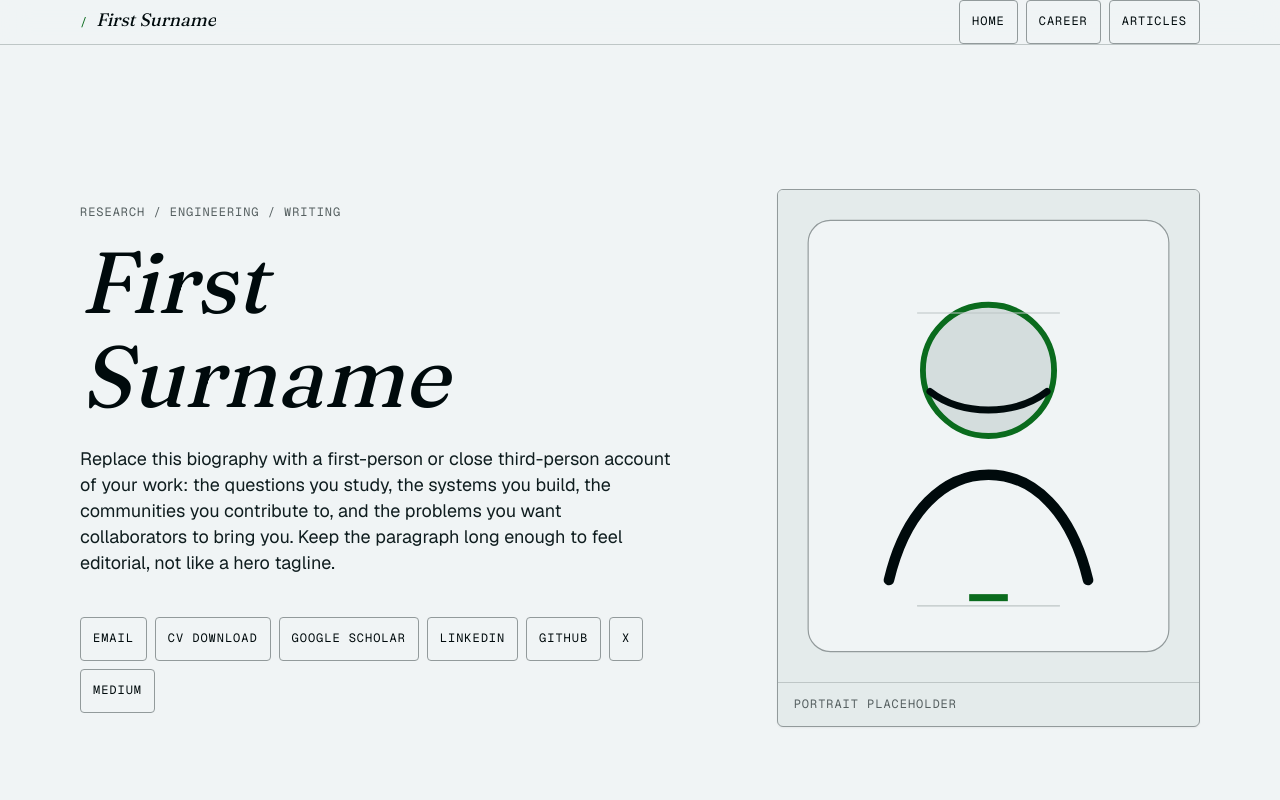
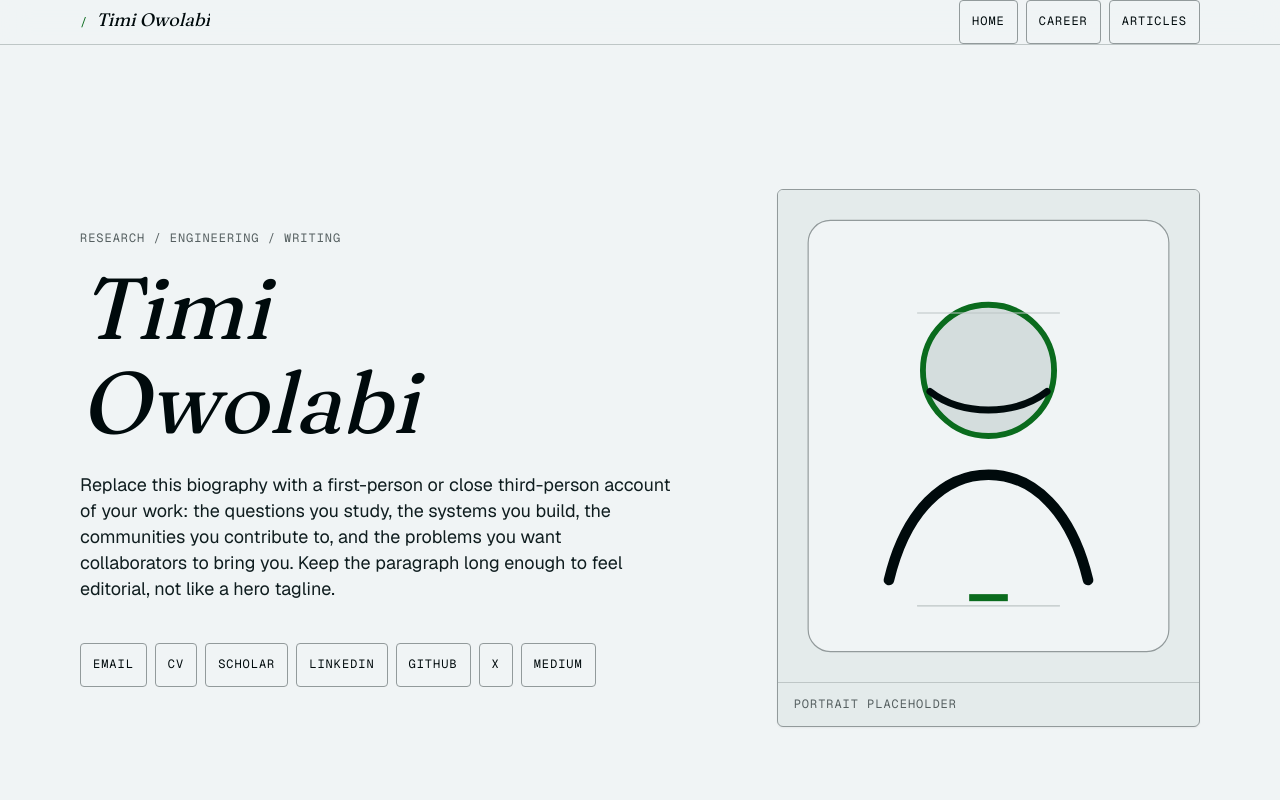
Before and after one commit to iitimii/timi, a Next.js app: page / in a window 1280 px wide. Shown: the top 800 px of the page. Built offline with nearby package versions, Linux system fonts and the light colour scheme.

Commit message:
Update profile information and links in profile.ts

```diff
--- a/data/profile.ts
+++ b/data/profile.ts
@@ -1,7 +1,7 @@
 import type { AnchorLink, Profile, TimelineItem } from "./types";
 
 export const siteMetadata = {
-  title: "First Surname - Portfolio",
+  title: "Timi Owolabi",
   description: "A research, projects, career, and writing portfolio built with the Hallmark Studio theme.",
   language: "en",
   mainId: "content"
@@ -28,9 +28,9 @@ export const footerLinks: AnchorLink[] = [
 ];
 
 export const profile: Profile = {
-  firstName: "First",
-  surname: "Surname",
-  fullName: "First Surname",
+  firstName: "Timi",
+  surname: "Owolabi",
+  fullName: "Timi Owolabi",
   hero: {
     eyebrow: "Research / Engineering / Writing",
     headingId: "profile-heading"
@@ -47,13 +47,13 @@ export const profile: Profile = {
     height: 840
   },
   links: [
-    { label: "Email", href: "mailto:hello@example.com" },
-    { label: "CV download", href: "/cv-placeholder.txt", download: true },
-    { label: "Google Scholar", href: "https://scholar.google.com/", external: true },
-    { label: "LinkedIn", href: "https://www.linkedin.com/", external: true },
-    { label: "GitHub", href: "https://github.com/", external: true },
-    { label: "X", href: "https://x.com/", external: true },
-    { label: "Medium", href: "https://medium.com/", external: true }
+    { label: "Email", href: "mailto:timilehin.owolabi@stu.cu.edu.ng" },
+    { label: "CV", href: "/timi-research-cv.pdf", download: true },
+    { label: "Scholar", href: "https://scholar.google.com/citations?user=mJOLhAcAAAAJ&hl=en", external: true },
+    { label: "LinkedIn", href: "https://www.linkedin.com/in/timi-owolabi/", external: true },
+    { label: "GitHub", href: "https://github.com/iitimii", external: true },
+    { label: "X", href: "https://x.com/iitiimii", external: true },
+    { label: "Medium", href: "https://medium.com/@timiiowolabi", external: true }
   ]
 };
 
```
